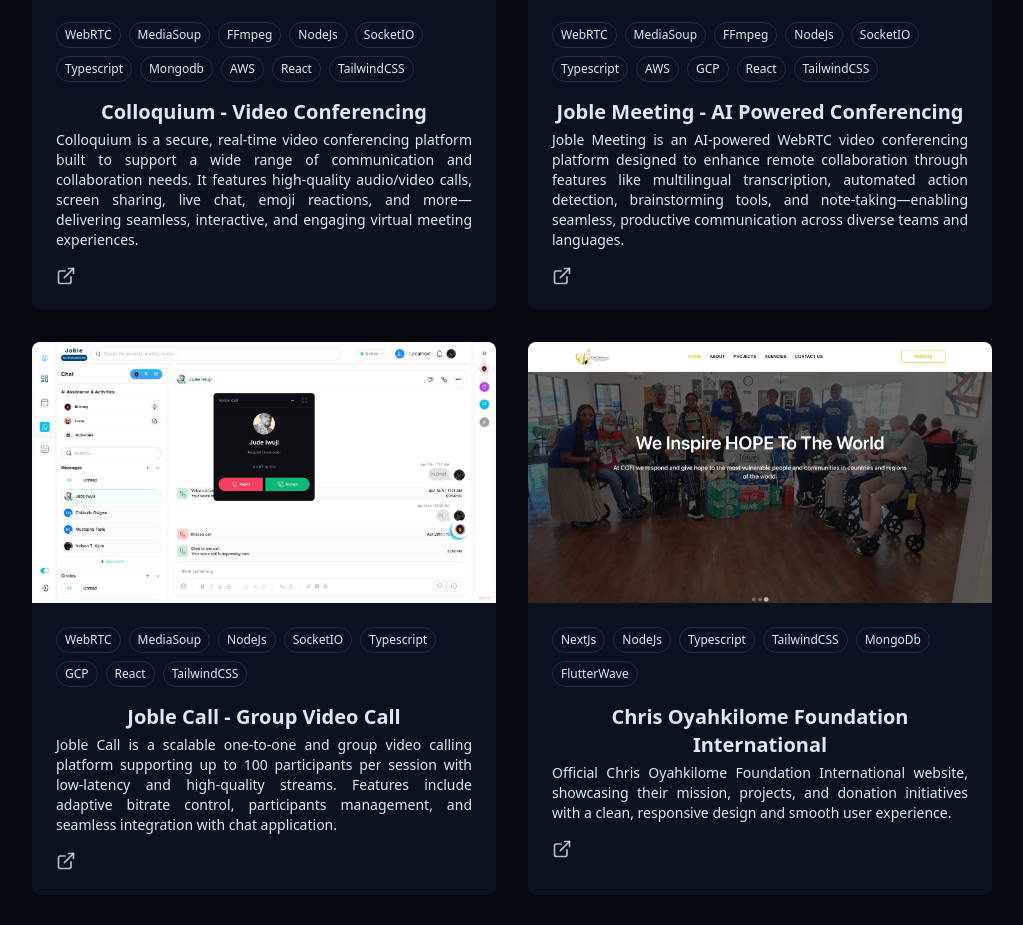
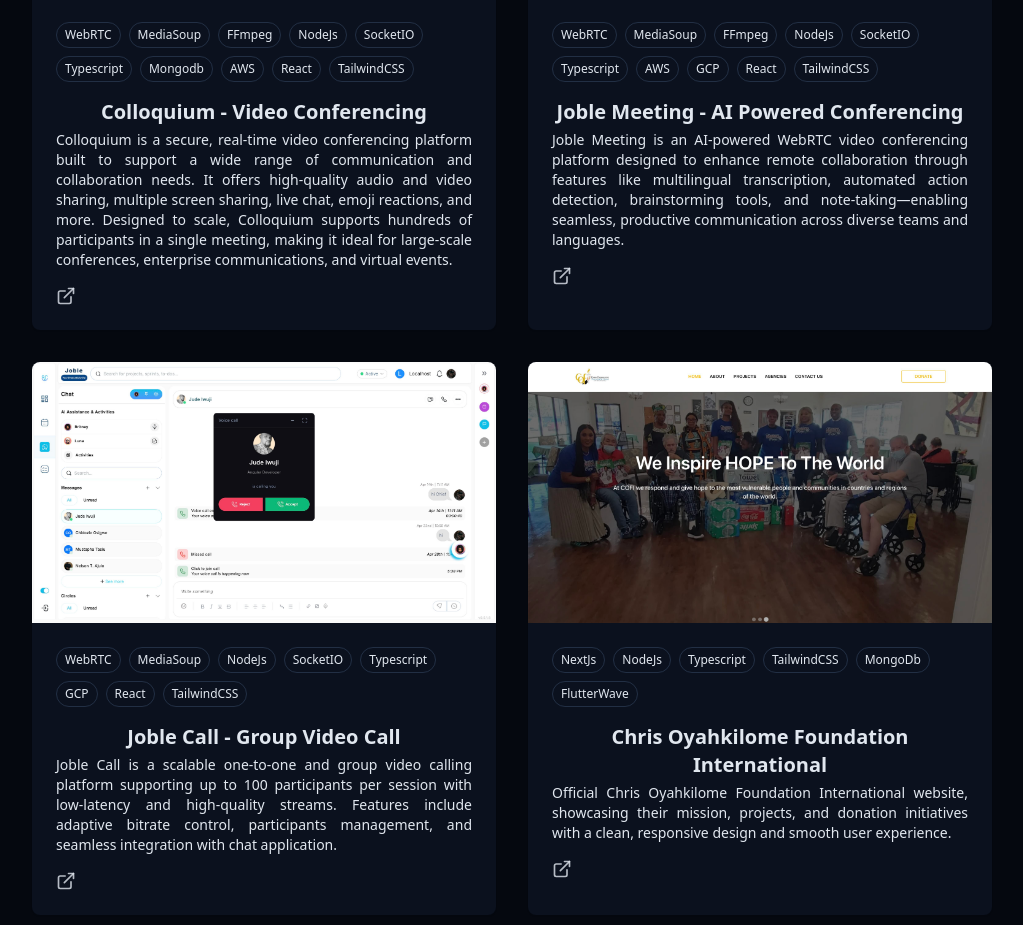
Before and after one commit to obrucheoghene/my-portfolio, a React (Vite) app: page / in a window 1280 px wide. Shown: the part 3969-4894 px from the top of the page, without its empty margins (128-1151 px from the left). Built offline with nearby package versions, Linux system fonts and the light colour scheme.

Commit message:
fix: update meeting link

```diff
--- a/src/components/ProjectsSection.jsx
+++ b/src/components/ProjectsSection.jsx
@@ -6,7 +6,7 @@
     id: 1,
     title: "Colloquium - Video Conferencing",
     description:
-      "Colloquium is a secure, real-time video conferencing platform built to support a wide range of communication and collaboration needs. It features high-quality audio/video calls, screen sharing, live chat, emoji reactions, and more—delivering seamless, interactive, and engaging virtual meeting experiences.",
+      "Colloquium is a secure, real-time video conferencing platform built to support a wide range of communication and collaboration needs. It offers high-quality audio and video sharing, multiple screen sharing, live chat, emoji reactions, and more. Designed to scale, Colloquium supports hundreds of participants in a single meeting, making it ideal for large-scale conferences, enterprise communications, and virtual events.",
     image: [
       "/projects/colloq1.jpg",
       "/projects/colloq2.jpg",
@@ -49,7 +49,7 @@
       "React",
       "TailwindCSS",
     ],
-    demoUrl: "https://meet.jobpro.app/iam-jlj-ydq?d=zarttech",
+    demoUrl: "https://joble.app",
     githubUrl: "#",
   },
   {
```
